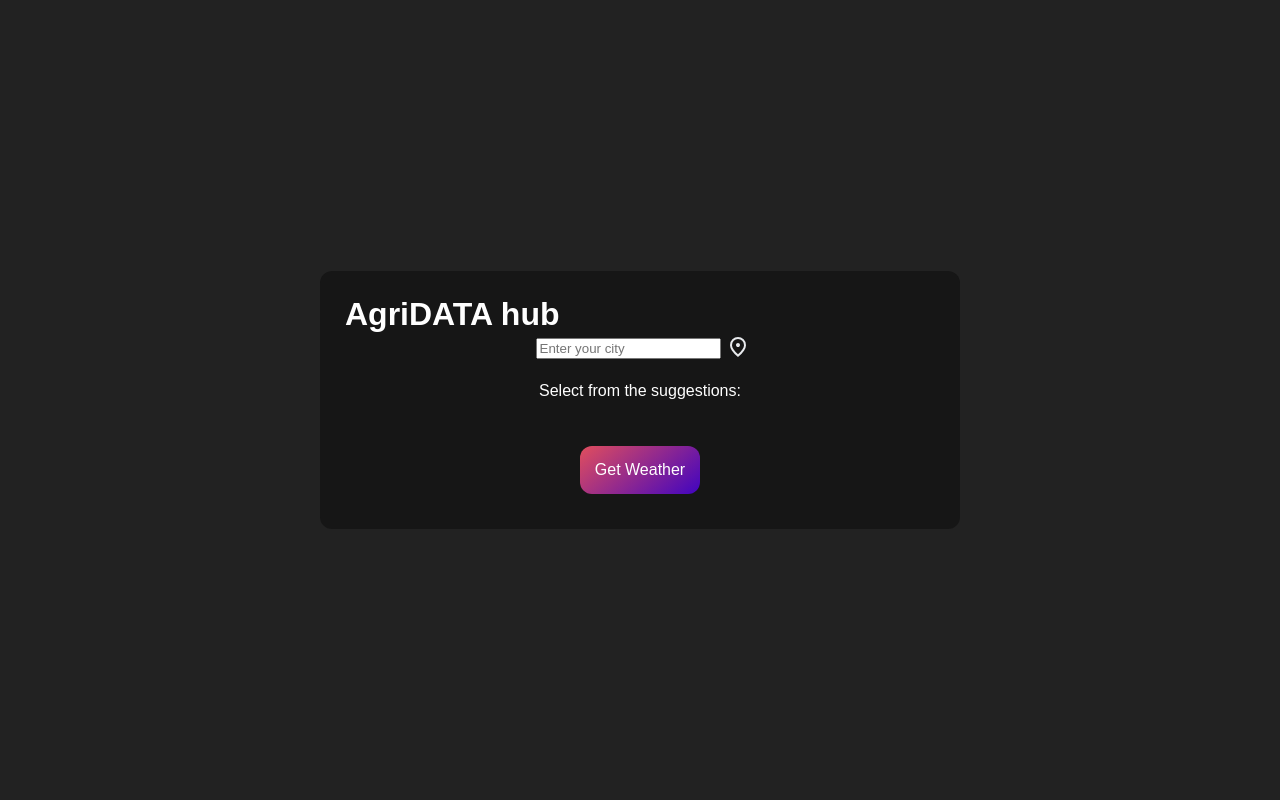
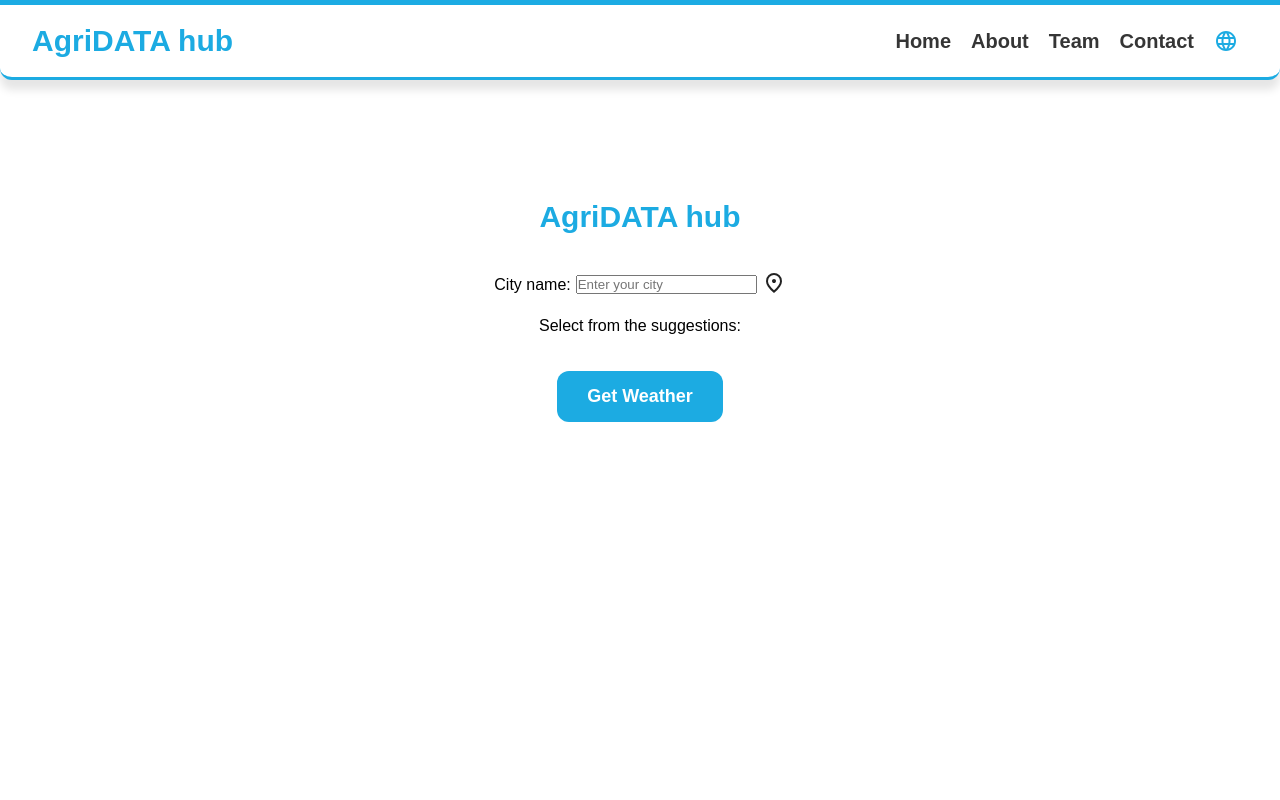
Before and after one commit to ZeyadMNagi/AgriData, a website: page Public/app/index.html in a window 1280 px wide. Drawn offline with Linux system fonts and the light colour scheme; a small style sheet from the web is missing.

Commit message:
edit el application

```diff
--- a/Public/app/index.html
+++ b/Public/app/index.html
@@ -3,14 +3,40 @@
   <head>
     <meta charset="UTF-8" />
     <meta name="viewport" content="width=device-width, initial-scale=1.0" />
-    <link rel="stylesheet" href="style.css" />
+    <link rel="stylesheet" href="../style.css" />
     <title>AgriDATA hub</title>
   </head>
   <body>
     <div class="container">
-      <h1>AgriDATA hub</h1>
-      <div class="form">
+      <header>
+        <nav>
+          <a class="logo" href="#home">AgriDATA hub</a>
+          <div class="menu">
+            <a href="../index.html">Home</a>
+            <a href="../index.html#about">About</a>
+            <a href="../index.html#team">Team</a>
+            <a href="../index.html#contact">Contact</a>
+            <a id="lan" href="#">
+              <svg
+                xmlns="http://www.w3.org/2000/svg"
+                height="24px"
+                viewBox="0 -960 960 960"
+                width="24px"
+                fill="#1cabe2"
+              >
+                <path
+                  d="M480-80q-82 0-155-31.5t-127.5-86Q143-252 111.5-325T80-480q0-83 31.5-155.5t86-127Q252-817 325-848.5T480-880q83 0 155.5 31.5t127 86q54.5 54.5 86 127T880-480q0 82-31.5 155t-86 127.5q-54.5 54.5-127 86T480-80Zm0-82q26-36 45-75t31-83H404q12 44 31 83t45 75Zm-104-16q-18-33-31.5-68.5T322-320H204q29 50 72.5 87t99.5 55Zm208 0q56-18 99.5-55t72.5-87H638q-9 38-22.5 73.5T584-178ZM170-400h136q-3-20-4.5-39.5T300-480q0-21 1.5-40.5T306-560H170q-5 20-7.5 39.5T160-480q0 21 2.5 40.5T170-400Zm216 0h188q3-20 4.5-39.5T580-480q0-21-1.5-40.5T574-560H386q-3 20-4.5 39.5T380-480q0 21 1.5 40.5T386-400Zm268 0h136q5-20 7.5-39.5T800-480q0-21-2.5-40.5T790-560H654q3 20 4.5 39.5T660-480q0 21-1.5 40.5T654-400Zm-16-240h118q-29-50-72.5-87T584-782q18 33 31.5 68.5T638-640Zm-234 0h152q-12-44-31-83t-45-75q-26 36-45 75t-31 83Zm-200 0h118q9-38 22.5-73.5T376-782q-56 18-99.5 55T204-640Z"
+                /></svg
+            ></a>
+          </div>
+        </nav>
+      </header>
+      <section class="form">
+        <h2 class="logg">AgriDATA hub</h2>
+        <br /><br />
+
         <div class="input">
+          <label for="city-input">City name:</label>
           <input
             type="text"
             id="city-input"
@@ -24,7 +50,7 @@
               height="24px"
               viewBox="0 -960 960 960"
               width="24px"
-              fill="#e8eaed"
+              fill="#222"
             >
               <path
                 d="M480-480q33 0 56.5-23.5T560-560q0-33-23.5-56.5T480-640q-33 0-56.5 23.5T400-560q0 33 23.5 56.5T480-480Zm0 294q122-112 181-203.5T720-552q0-109-69.5-178.5T480-800q-101 0-170.5 69.5T240-552q0 71 59 162.5T480-186Zm0 106Q319-217 239.5-334.5T160-552q0-150 96.5-239T480-880q127 0 223.5 89T800-552q0 100-79.5 217.5T480-80Zm0-480Z"
@@ -39,11 +65,13 @@
         <div id="locationDisplay"></div>
 
         <div class="btn" onclick="fetchWeatherData()">Get Weather</div>
-      </div>
+      </section>
       <input type="hidden" id="latitude" />
       <input type="hidden" id="longitude" />
 
-      <div id="weather-result"></div>
+      <section id="weather-result">
+        <div class="today"></div>
+      </section>
     </div>
 
     <script src="main.js"></script>
--- a/Public/app/main.js
+++ b/Public/app/main.js
@@ -55,6 +55,8 @@ async function fetchWeatherData(lat, lon, city = "") {
 // Display weather data
 function displayWeatherData(data) {
   const weatherResult = document.getElementById("weather-result");
+  document.getElementById("city-input").value = "";
+  location.href = "#weather-result";
   weatherResult.innerHTML = `
           <h3>Weather in ${data.location.city}</h3>
           <p>Temperature: ${data.currentWeather.temp}°C</p>
--- a/Public/app/style.css
+++ b/Public/app/style.css
@@ -7,19 +7,12 @@
 body {
   width: 100vw;
   height: 100vh;
-  background: #222 url(./assets/bg.png) no-repeat right / cover;
-  display: flex;
-  justify-content: center;
-  align-items: center;
-  color: #fefefe;
+  background: #fff;
 }
 
 .container {
-  width: 50%;
-  background-color: #111111b4;
-  padding: 25px;
-  margin: 25px;
-  border-radius: 12px;
+  width: 100%;
+  height: 100vh;
 }
 
 .form {
--- a/Public/style.css
+++ b/Public/style.css
@@ -1,3 +1,5 @@
+@import url("https://cdn.jsdelivr.net/npm/@xz/fonts@1/serve/cascadia-code.min.css");
+
 html {
   scroll-behavior: smooth !important;
 }
@@ -13,6 +15,8 @@ html {
   height: 100vh;
   font-family: Arial, Helvetica, sans-serif;
   overflow-x: hidden;
+  scroll-behavior: smooth !important;
+
 }
 
 p {
@@ -153,7 +157,7 @@ section {
 }
 
 .swiper-slide {
-    background: #fff;
+  background: #fff;
   display: flex;
   flex-direction: column;
   align-items: center;
@@ -194,3 +198,28 @@ h3 {
 .swiper-pagination {
   position: relative;
 }
+
+/*---------------------------------------------*/
+.form {
+  display: flex;
+  flex-direction: column;
+  align-items: center;
+}
+
+.input {
+  width: 100%;
+  display: flex;
+  align-items: center;
+  justify-content: center;
+}
+
+input,
+button {
+  margin: 5px;
+}
+
+.logg {
+  font-family: "Cascadia Code", sans-serif;
+  color: #1cabe2;
+  font-size: 30px;
+}
--- a/app.js
+++ b/app.js
@@ -56,11 +56,13 @@ app.post("/weather", async (req, res) => {
     );
 
     const weatherData = weatherResponse.data;
+    console.log(weatherData);
 
     const temp = weatherData.main.temp;
     const humidity = weatherData.main.humidity;
     const rainfall = weatherData.rain ? weatherData.rain["1h"] || 0 : 0;
     const soilMoisture = 75; // Assuming static soil moisture for now
+    const state = weatherData.weather
 
     const conditions = checkWeatherConditions({
       temp,
@@ -81,6 +83,7 @@ app.post("/weather", async (req, res) => {
         humidity,
         rainfall,
       },
+      state,
     });
   } catch (error) {
     res.status(500).send("Error fetching weather data");
```
Also changed, not shown: Public/index.html (+1 -1 lines).
